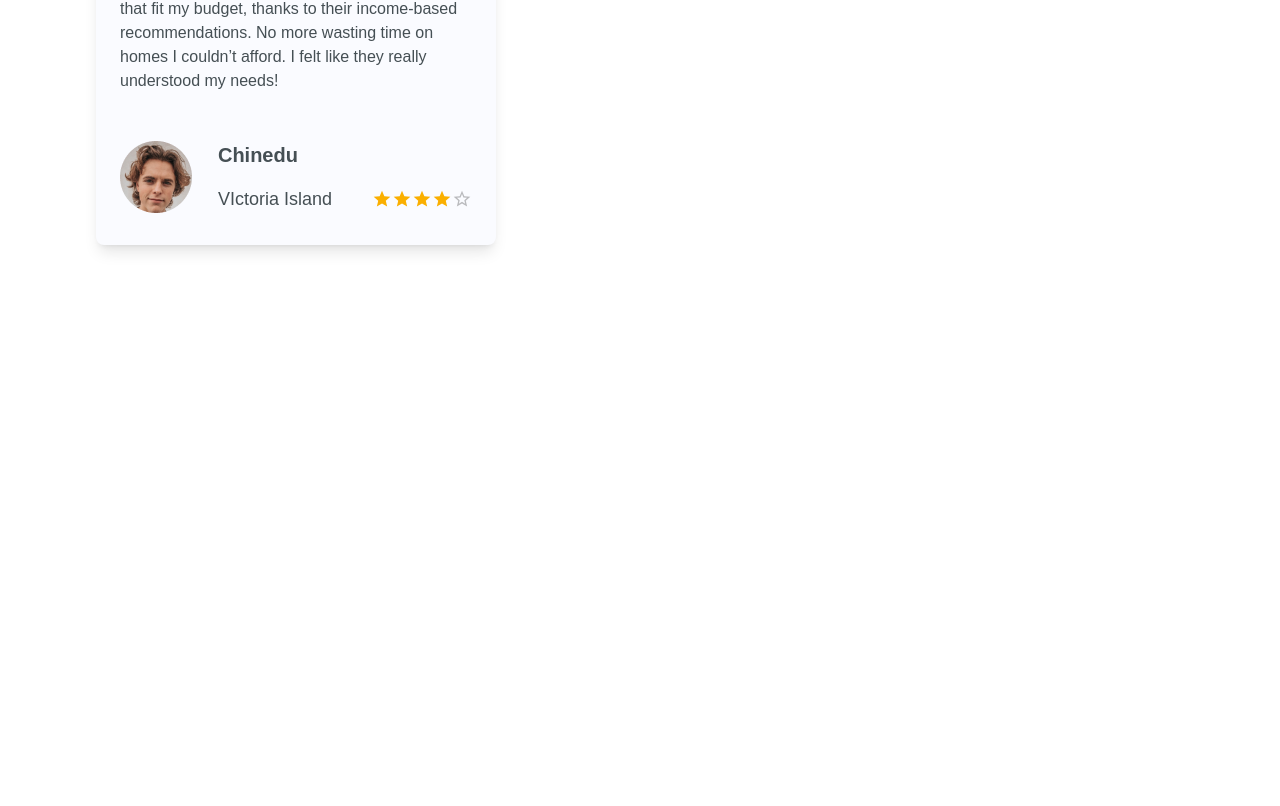
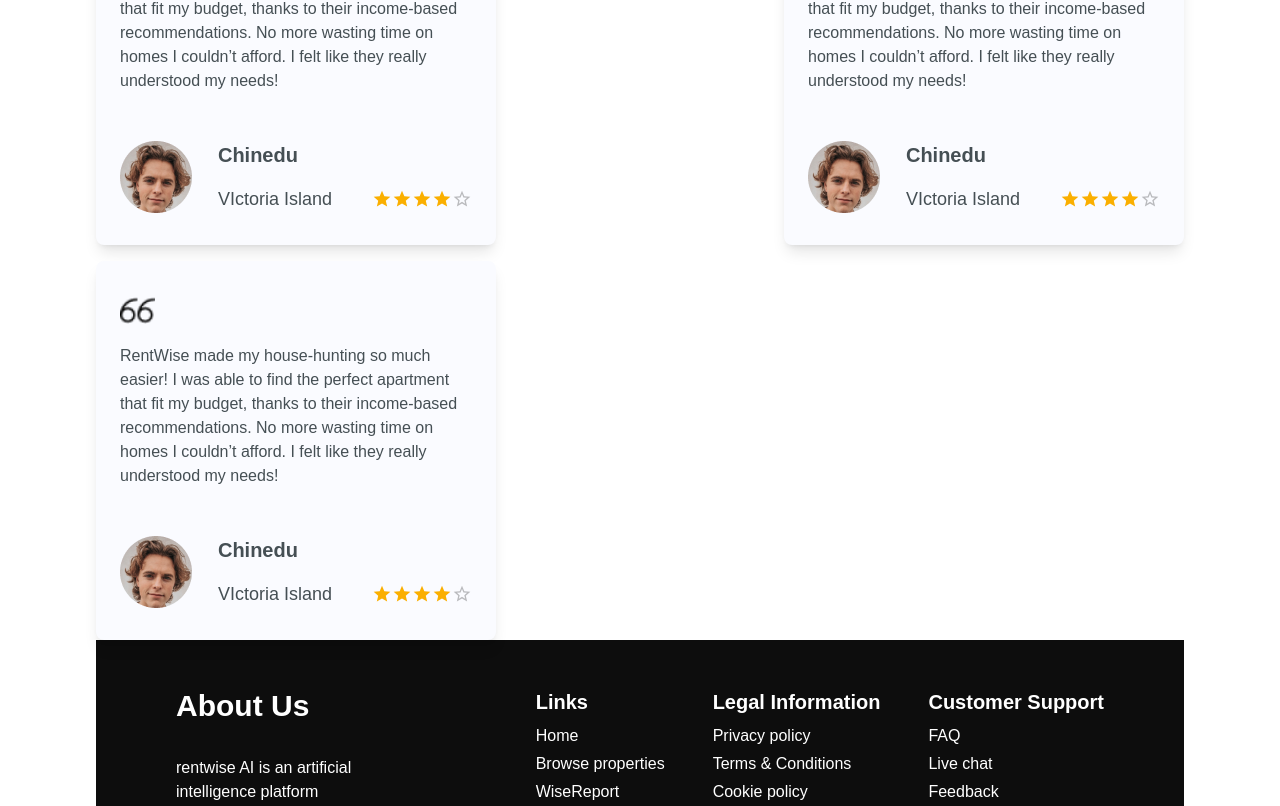
Before and after one commit to Obadea/rentwise, a React (Create React App) app: page /aboutus in a window 1280 px wide. Shown: the part 2874-3680 px from the top of the page. Before the commit the page ends 3167 px from the top, so only its background shows below. Built offline with nearby package versions, Linux system fonts and the light colour scheme; a web font is replaced by a local one.

Commit message:
footer added

```diff
--- a/src/pages/aboutuspage/components/AboutTestimonials.jsx
+++ b/src/pages/aboutuspage/components/AboutTestimonials.jsx
@@ -1,18 +1,14 @@
-import React, { useState } from "react";
+import React from "react";
 import AboutBlogPostCard from "./AboutBlogPostCard";
 import Slider from "react-slick";
 import "slick-carousel/slick/slick.css";
 import "slick-carousel/slick/slick-theme.css";
 import "../../landingpage/components/TopProperties";
-import quote from "../../../assets/Open-Quote--Streamline-Ultimate.png.png";
-import testimonial from "../../../assets/testimonials.png";
-
-import Box from "@mui/material/Box";
-import Rating from "@mui/material/Rating";
+import TestimonialCard from "./TestimonialCard";
+import Header from "../../../components/Header";
+import Footer from "../../../components/Footer";
 
 function AboutTestimonials() {
-  const [value, setValue] = useState(4);
-
   const settings = {
     lazyLoad: "ondemand",
     dots: true,
@@ -70,38 +66,13 @@ function AboutTestimonials() {
             What others says about us
           </p>
         </div>
-        <div className="flex flex-row gpa-4 flex-wrap ">
-          <div className="flex flex-col  bg-[#FAFBFF] gap-4 lg:w-[400px] py-8 px-6 rounded-lg shadow-lg">
-            <img src={quote} alt="" className="w-[10%]" />
-            <h5 className="font-normal text-base text-[#454F54] mb-8">
-              RentWise made my house-hunting so much easier! I was able to find
-              the perfect apartment that fit my budget, thanks to their
-              income-based recommendations. No more wasting time on homes I
-              couldn’t afford. I felt like they really understood my needs!
-            </h5>
-            <div className="flex justify-between">
-              <img src={testimonial} alt="woman face" />
-              <div className="flex flex-col justify-between">
-                <h4 className="text-[#454F54] font-semibold text-xl ">
-                  Chinedu
-                </h4>
-                <div className="flex justify-between gap-10 items-center">
-                  <p className="font-normal text-lg text-[#454F54]">
-                    VIctoria Island
-                  </p>
-
-                  <Rating
-                    name="read-only"
-                    value={value}
-                    sx={{ fontSize: 20 }}
-                    readOnly
-                  />
-                </div>
-              </div>
-            </div>
-          </div>
+        <div className="flex flex-row gap-4 justify-between flex-wrap ">
+          <TestimonialCard />
+          <TestimonialCard />
+          <TestimonialCard />
         </div>
       </div>
+      <Footer />
     </div>
   );
 }
--- a/src/pages/aboutuspage/components/TestimonialCard.jsx
+++ b/src/pages/aboutuspage/components/TestimonialCard.jsx
@@ -1,4 +1,4 @@
-import React from "react";
+import React, { useState } from "react";
 import quote from "../../../assets/Open-Quote--Streamline-Ultimate.png.png";
 import testimonial from "../../../assets/testimonials.png";
 
@@ -7,7 +7,7 @@ import Rating from "@mui/material/Rating";
 function TestimonialCard() {
   const [value, setValue] = useState(4);
   return (
-    <div className="flex flex-col  bg-[#FAFBFF] gap-4 lg:w-[400px] py-8 px-6 rounded-lg shadow-lg">
+    <div className="flex flex-col flex-shrink bg-[#FAFBFF] gap-4 lg:w-[400px] py-8 px-6 rounded-lg shadow-lg">
       <img src={quote} alt="" className="w-[10%]" />
       <h5 className="font-normal text-base text-[#454F54] mb-8">
         RentWise made my house-hunting so much easier! I was able to find the
```
